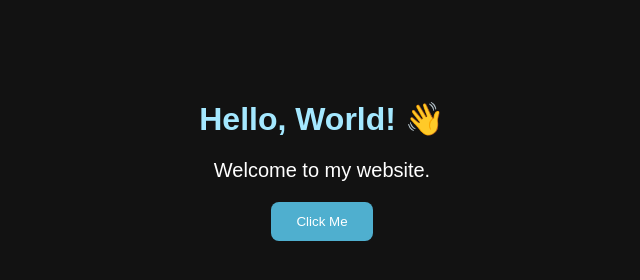
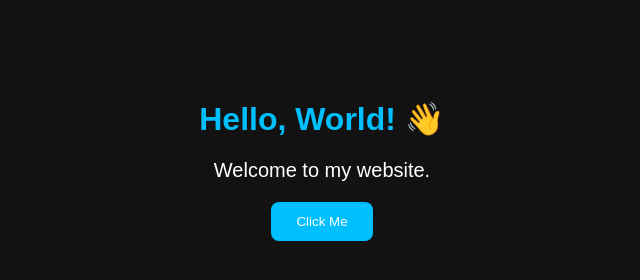
Before and after one commit to DivyanshSaharan519/Student-Task-Manager, a plain HTML site: page index.html in a window 1280 px wide. Shown: the whole page, without its empty margins (318-958 px from the left). Drawn offline with Linux system fonts and the light colour scheme.

Commit message:
Recover deleted style.css

```diff
--- a/style.css
+++ b/style.css
@@ -10,7 +10,7 @@ body {
 }
 
 h1 {
-    color: #a4e8ff;
+    color: #00bfff;
 }
 
 p {
@@ -18,7 +18,7 @@ p {
 }
 
 button {
-    background-color: #4fafcf;
+    background-color: #00bfff;
     color: white;
     padding: 12px 25px;
     border: none;
```
